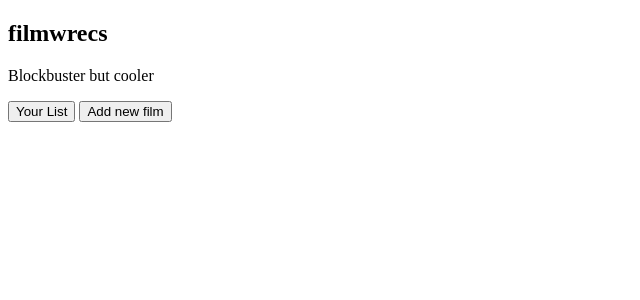
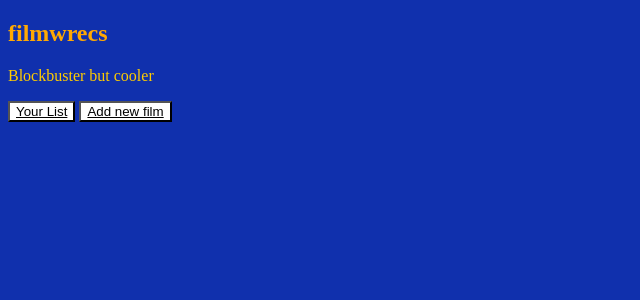
Before and after one commit to IssyArnaud/filmwrecs_lab, a Flask app: page /home in a window 1280 px wide. Shown: the top 300 px of the page, without its empty margins (0-640 px from the left). Run offline with Flask 3, Linux system fonts and the light colour scheme.

Commit message:
early internet aesthetic

```diff
--- a/static/main.css
+++ b/static/main.css
@@ -0,0 +1,13 @@
+* {
+    background-color: #1030AD;
+    color: #FFCC00;
+}
+
+h1 {
+    color: #ffa903;
+}
+
+.button {
+    background-color: white;
+    color: black;
+}
--- a/templates/base.jinja
+++ b/templates/base.jinja
@@ -3,6 +3,7 @@
 <head>
     <meta charset="UTF-8">
     <meta name="viewport" content="width=device-width, initial-scale=1.0">
+    <link rel="stylesheet" href="{{ url_for('static', filename='main.css') }}"/>
     <title>filmwrecs</title>
 </head>
 <body>
--- a/templates/films/edit.jinja
+++ b/templates/films/edit.jinja
@@ -23,6 +23,6 @@
                 value="{{user.id}}" class="text">{{user.name}}</option>
             {% endfor %}
             </select>
-            <input type="submit" value="Edit"/>
+            <input class="button" type="submit" value="Edit"/>
         </form>
 {% endblock content %}
--- a/templates/films/new.jinja
+++ b/templates/films/new.jinja
@@ -17,7 +17,7 @@
                 <option value="{{user.id}}" class="text">{{user.name}}</option>
             {% endfor %}
             </select>
-            <input type="submit" value="Add"/>
+            <input class="button" type="submit" value="Add"/>
         </form>
     </section>
 {% endblock content %}
--- a/templates/films/show_all.jinja
+++ b/templates/films/show_all.jinja
@@ -9,12 +9,12 @@
         {% else %}
             <form action="films/watched/{{film.id}}" method="POST">
                 <label for="watched"></label>
-                <input type="submit" id="watched" value="Watched?"/>
+                <input class="button" type="submit" id="watched" value="Watched?"/>
             </form>
         {% endif %}
         <form action="films/delete/{{film.id}}" method="POST">
             <label for="delete"></label>
-            <input type="submit" id="delete" value="delete"/>
+            <input class="button" type="submit" id="delete" value="delete"/>
         </form>
         <a href="/films/edit/{{film.id}}">Edit</a>
     </li>
--- a/templates/index.jinja
+++ b/templates/index.jinja
@@ -5,7 +5,11 @@
     <p>Blockbuster but cooler</p>
     </section>
     <section>
-    <button>Your List</button>
-    <button>Add new film</button>
+    <button class="button">
+        <a class="button" href="/films">Your List</a>
+    </button>
+    <button class="button">
+        <a class="button" href="/films/new">Add new film</a>
+    </button>
     </section>
 {% endblock content %}
```
